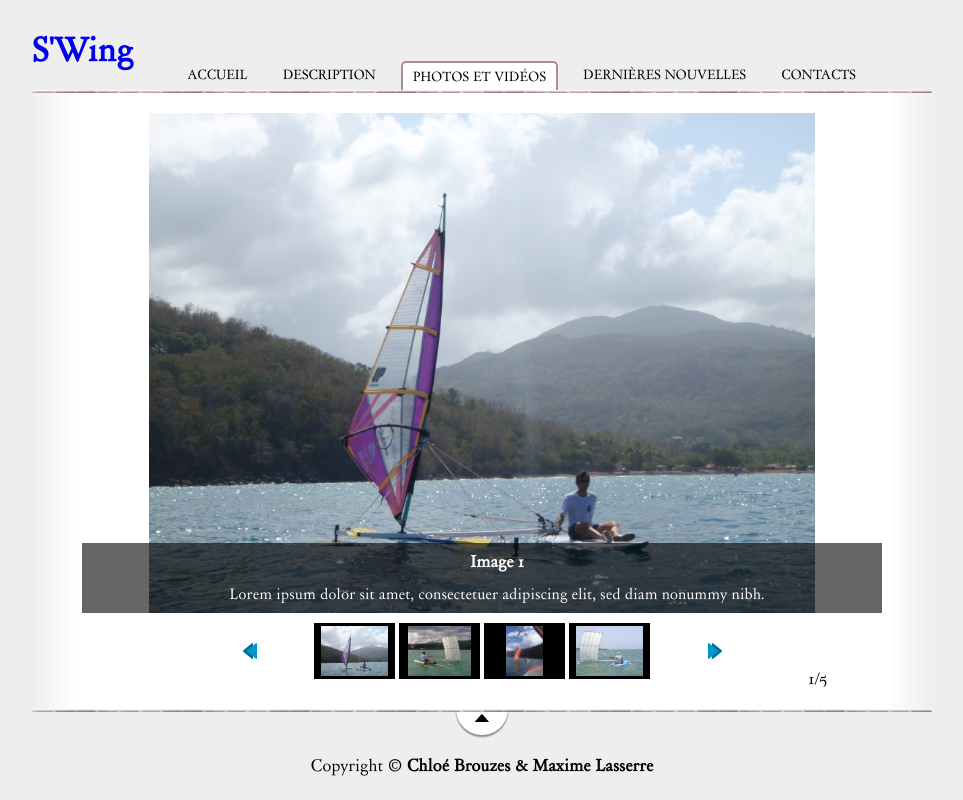
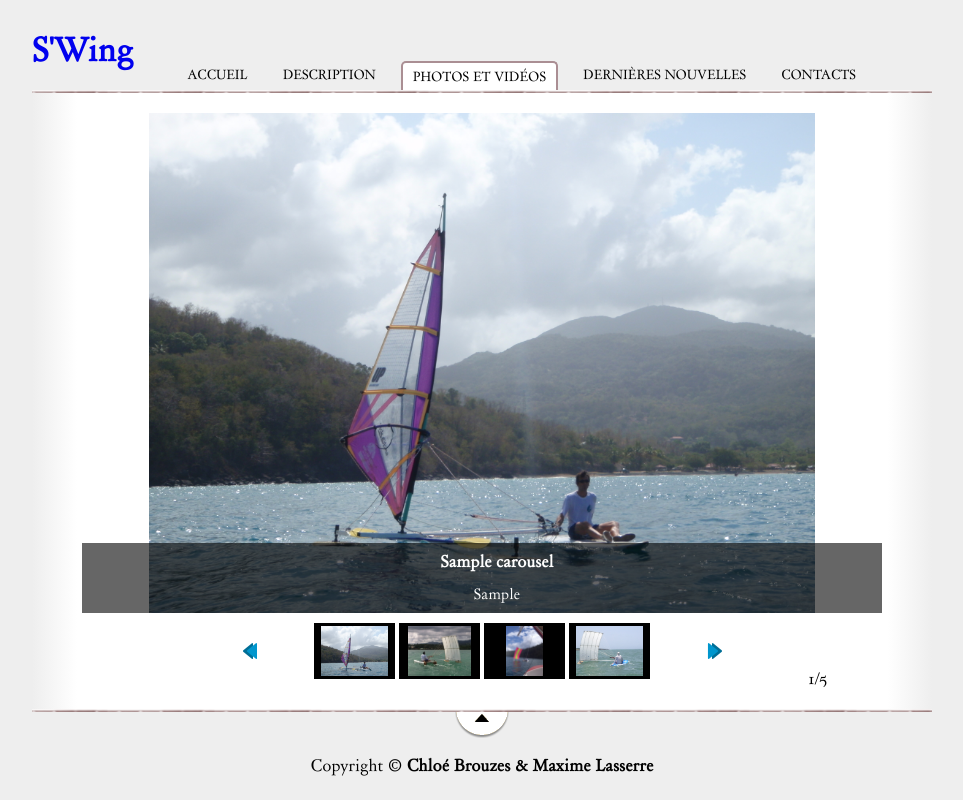
Before and after one commit to evermax/swing, a PHP site: page /images.php in a window 1280 px wide. Shown: the whole page, without its empty margins (158-1121 px from the left). Run offline with PHP 8.4, Linux system fonts and the light colour scheme; tables that the repository leaves empty or names only in its code hold one stand-in row (values such as "Sample post"); some libraries are stand-ins or nearby versions.

Commit message:
Légende des images dans la base de données

```diff
--- a/images.php
+++ b/images.php
@@ -9,6 +9,11 @@
             ?>
 
             <div class="corps">
+
+                <?php
+                $bdd = new PDO('mysql:host=localhost;dbname=swing', 'root', 'root', array(PDO::ATTR_ERRMODE => PDO::ERRMODE_EXCEPTION));
+                $reponse = $bdd->query('SELECT * FROM legende_carousel ORDER BY id');
+                ?>
 
 				<!-- Start photosgallery-std -->
 				<div id="standardPhotosgallery" class="sliderkit photosgallery-std">
@@ -45,24 +50,23 @@
 
 						<?php
                         $dossierCourant = opendir('images/carousel_images/');
-                        $i = 1;
                         while(false !== ($fichierCourant = readdir($dossierCourant)))
                         {
                             if ($fichierCourant != "." && $fichierCourant != ".." && !in_array($fichierCourant, $fichiersExclus))
                             {
+                                $donnees = $reponse->fetch();
 					            ?>
 						        <div class="sliderkit-panel">
 							        <a href="images/carousel_images/<?php echo($fichierCourant); ?>"><img src="images/carousel_images/<?php echo($fichierCourant); ?>" alt="images/carousel_images/<?php echo($fichierCourant); ?>" /></a>
 							        <div class="sliderkit-panel-textbox">
 								        <div class="sliderkit-panel-text">
-									        <h4>Image  <?php echo($i); ?></h4>
-									        <p>Lorem ipsum dolor sit amet, consectetuer adipiscing elit, sed diam nonummy nibh.</p>
+									        <h4><?php echo($donnees['titre']); ?></h4>
+									        <p><?php echo($donnees['legende']); ?></p>
 								        </div>
 								        <div class="sliderkit-panel-overlay"></div>
 							        </div>
 						        </div>
 						        <?php
-						        $i ++;
 						    }
                         }
                         closedir($dossierCourant);
```
